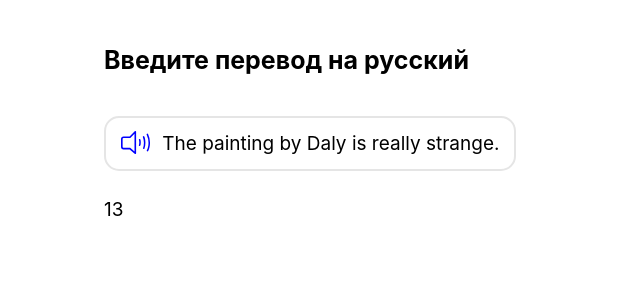
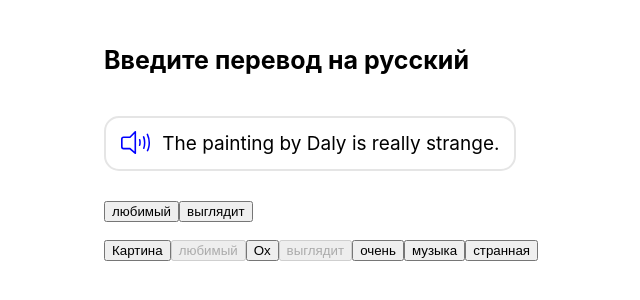
Before and after one commit to konstiv23/lingo-dialog, a React (Create React App) app: page / in a window 1280 px wide. Shown: the top 300 px of the page, without its empty margins (236-876 px from the left). Built offline with nearby package versions, Linux system fonts and the light colour scheme.

Commit message:
Got basic (not animated) guessing and unguessing words working

```diff
--- a/src/App.tsx
+++ b/src/App.tsx
@@ -1,8 +1,21 @@
 import styles from "./App.module.css";
+import WordButton from "./WordButton/WordButton";
 import soundIcon from "./soundIcon.svg";
+import { useState } from "react";
 
-const sentenceToTranslate = "The painting by Daly is really strange.";
-const candidateWords = [
+function guessed(index: number, guessedWordsIds: number[]) {
+  return guessedWordsIds.indexOf(index) !== -1;
+}
+
+type DialogData = {
+  sentenceToTranslate: string;
+  candidateWords: string[];
+  translation: string;
+};
+
+const dialogData1: DialogData = {
+  sentenceToTranslate: "The painting by Daly is really strange.",
+  candidateWords: [
     "Картина",
     "любимый",
     "Ох",
@@ -10,11 +23,13 @@ const candidateWords = [
     "очень",
     "музыка",
     "странная",
-];
-const translation = "Картина Дали очень странная";
-const guessedWordsIds = [1, 3];
+  ],
+  translation: "Картина Дали очень странная",
+};
 
-function readAloud() {
+function readAloud(sentenceToTranslate: string) {
+  // Takes 15 seconds to speak for the first time after a page
+  // load on 2 out 3 android devices. Guess shouldn't be using this at all.
   if (!window.speechSynthesis.speaking && !window.speechSynthesis.pending) {
     const utterance = new SpeechSynthesisUtterance(sentenceToTranslate);
     utterance.lang = "en-US";
@@ -23,13 +38,22 @@ function readAloud() {
 }
 
 function App() {
+  return <LingoDialog data={dialogData1} />;
+}
+
+function LingoDialog({ data }: { data: DialogData }) {
+  const { sentenceToTranslate, candidateWords, translation } = data;
+  const [guessedWordsIds, setGuessedWordsIds] = useState([1, 3]);
   return (
     <main className={styles.app}>
       <div className={styles["guessing-container"]}>
         <h1>Введите перевод на русский</h1>
 
         <p className={styles["sentence-to-translate"]}>
-          <button className={styles["read-aloud-button"]} onClick={readAloud}>
+          <button
+            className={styles["read-aloud-button"]}
+            onClick={() => readAloud(sentenceToTranslate)}
+          >
             <img
               className={styles["read-aloud-icon"]}
               src={soundIcon}
@@ -38,17 +62,70 @@ function App() {
           </button>
           {sentenceToTranslate}
         </p>
-        <GuessedSentence />
+        <GuessedSentence
+          candidateWords={candidateWords}
+          guessedWordsIds={guessedWordsIds}
+          setGuessedWordsIds={setGuessedWordsIds}
+        />
+        <Candidates
+          candidateWords={candidateWords}
+          guessedWordsIds={guessedWordsIds}
+          setGuessedWordsIds={setGuessedWordsIds}
+        />
       </div>
     </main>
   );
 }
 
-function GuessedSentence() {
+function GuessedSentence({
+  candidateWords,
+  guessedWordsIds,
+  setGuessedWordsIds,
+}: {
+  candidateWords: string[];
+  guessedWordsIds: number[];
+  setGuessedWordsIds: React.Dispatch<React.SetStateAction<number[]>>;
+}) {
   return (
     <section>
-      {guessedWordsIds.map((wordId) => (
-        <span>{wordId}</span>
+      {guessedWordsIds.map((wordIndex) => (
+        <WordButton
+          text={candidateWords[wordIndex]}
+          key={wordIndex}
+          onClick={() => {
+            setGuessedWordsIds(guessedWordsIds.filter((i) => i !== wordIndex));
+          }}
+        />
+      ))}
+    </section>
+  );
+}
+
+function Candidates({
+  candidateWords,
+  guessedWordsIds,
+  setGuessedWordsIds,
+}: {
+  candidateWords: string[];
+  guessedWordsIds: number[];
+  setGuessedWordsIds: React.Dispatch<React.SetStateAction<number[]>>;
+}) {
+  return (
+    <section>
+      {candidateWords.map((word, index) => (
+        <WordButton
+          text={word}
+          key={index}
+          onClick={() => {
+            const newGuessedWordIds = [...guessedWordsIds];
+            if (newGuessedWordIds.indexOf(index) !== -1) {
+              return;
+            }
+            newGuessedWordIds.push(index);
+            setGuessedWordsIds(newGuessedWordIds);
+          }}
+          disabled={guessed(index, guessedWordsIds)}
+        />
       ))}
     </section>
   );
--- /dev/null
+++ b/src/WordButton/WordButton.tsx
@@ -0,0 +1,21 @@
+import styles from "./WordButton.module.css";
+
+export default function WordButton({
+  text,
+  onClick = () => {},
+  disabled = false,
+}: {
+  text: string;
+  onClick?: () => void;
+  disabled?: boolean;
+}) {
+  return (
+    <button
+      className={styles["lingo-button"]}
+      onClick={onClick}
+      disabled={disabled}
+    >
+      {text}
+    </button>
+  );
+}
```
Also changed, not shown: src/WordButton/WordButton.module.css (added). Lines whose indentation alone changed are shown as unchanged.
